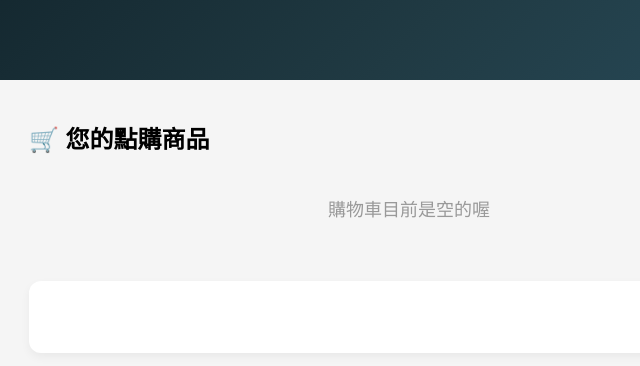
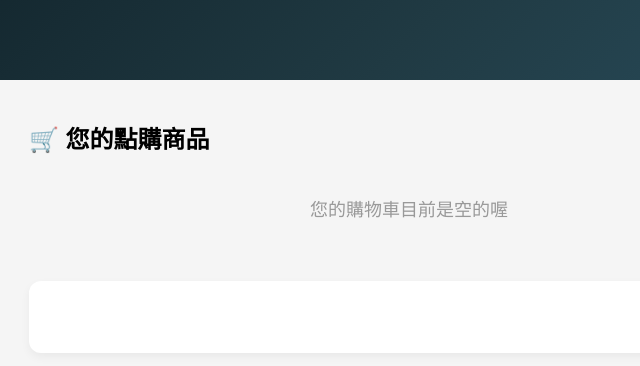
Before and after one commit to abplm7321/cyber-machinery-shop, a website: page views/cart.html in a window 1280 px wide. Shown: the full height of the page, 231-871 px from the left. Drawn offline with Linux system fonts and the light colour scheme.

Commit message:
Update cart.html

```diff
--- a/views/cart.html
+++ b/views/cart.html
@@ -2,7 +2,7 @@
 <html lang="zh-Hant">
 <head>
     <meta charset="UTF-8">
-    <title>購物車</title>
+    <title>拉絲漢堡 - 購物車</title>
     <link rel="stylesheet" href="/css/style.css">
     <style>
         .cart-container {
@@ -170,7 +170,7 @@
             cartContainer.innerHTML = '';
 
             if (cart.length === 0) {
-                cartContainer.innerHTML = `<div style="text-align:center; padding: 40px; color: #999; font-size: 18px;">購物車目前是空的喔</div>`;
+                cartContainer.innerHTML = `<div style="text-align:center; padding: 40px; color: #999; font-size: 18px;">您的購物車目前是空的喔</div>`;
                 formBlock.style.display = 'none'; // 沒商品就隱藏表單
                 updateTotal();
                 return;
@@ -205,7 +205,7 @@
             updateTotal(); // 計算總金額
         }
 
-        //【局部更新 DOM】數量與個別小計調整（免重刷新網頁）
+        // 2. ✨【局部更新 DOM】數量與個別小計調整（免重刷新網頁）
         function changeQty(index, amount) {
             cart[index].quantity += amount;
 
@@ -228,10 +228,10 @@
             updateTotal(); // 即時重新計算底部總計
         }
 
-        //【局部更新 DOM】刪除商品品項（免重刷新網頁）
+        // 3. ✨【局部更新 DOM】刪除商品品項（免重刷新網頁）
         function removeItem(index) {
-                cart.splice(index, 1);
-                localStorage.setItem('cart', JSON.stringify(cart));
+            cart.splice(index, 1);
+            localStorage.setItem('cart', JSON.stringify(cart));
 
                 // 直接從網頁 DOM 節點中把這一列拔掉
                 const itemRow = document.getElementById(`cart-item-${index}`);
@@ -246,7 +246,8 @@
                 }
             }
 
-        // 局部計算最新大計總金額
+
+        // 4. ✨ 局部計算最新大計總金額
         function updateTotal() {
             const totalAmountEl = document.getElementById('total-amount');
             const total = cart.reduce((sum, item) => sum + (item.price * item.quantity), 0);
@@ -256,7 +257,7 @@
             }
         }
 
-        // 監聽表單送出（點擊結帳按鈕），串接後端 API
+        // 5. 監聽表單送出（點擊結帳按鈕），串接後端 API
         document.getElementById('checkout-form').addEventListener('submit', function(e) {
             e.preventDefault();
 
```
